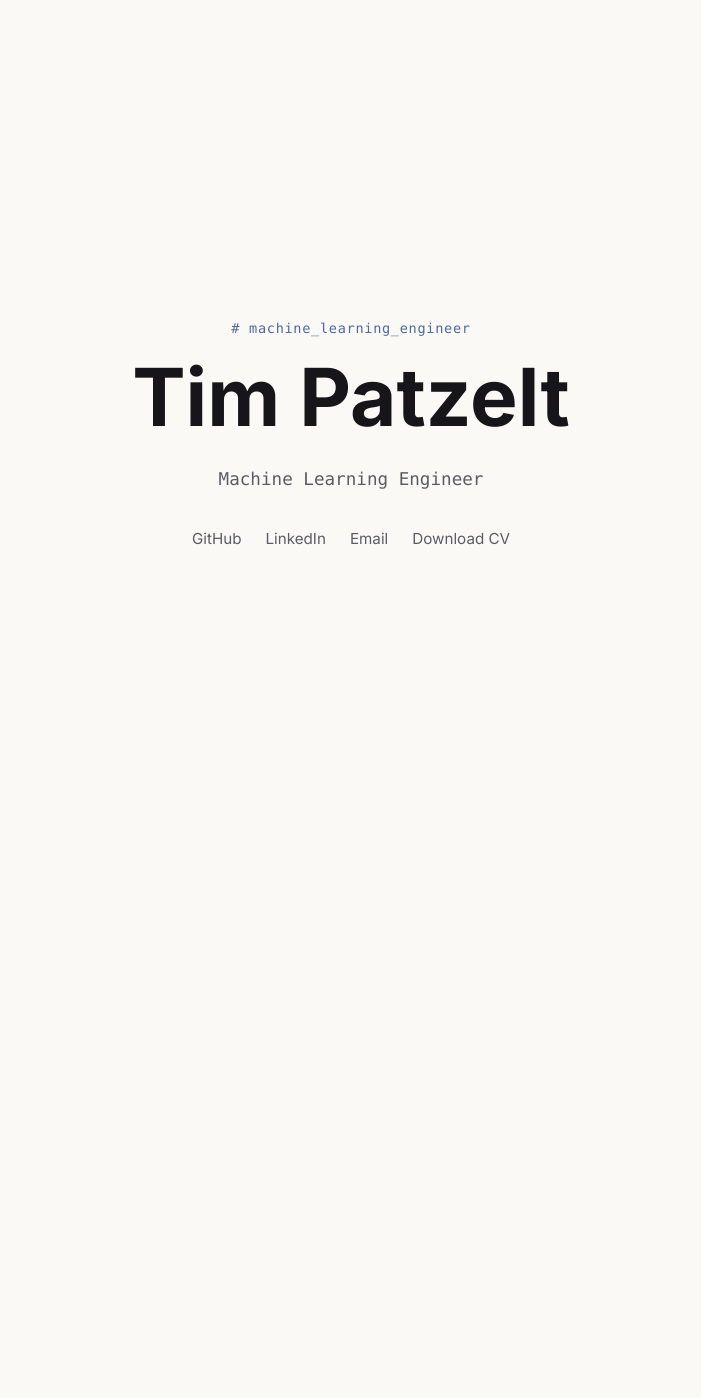
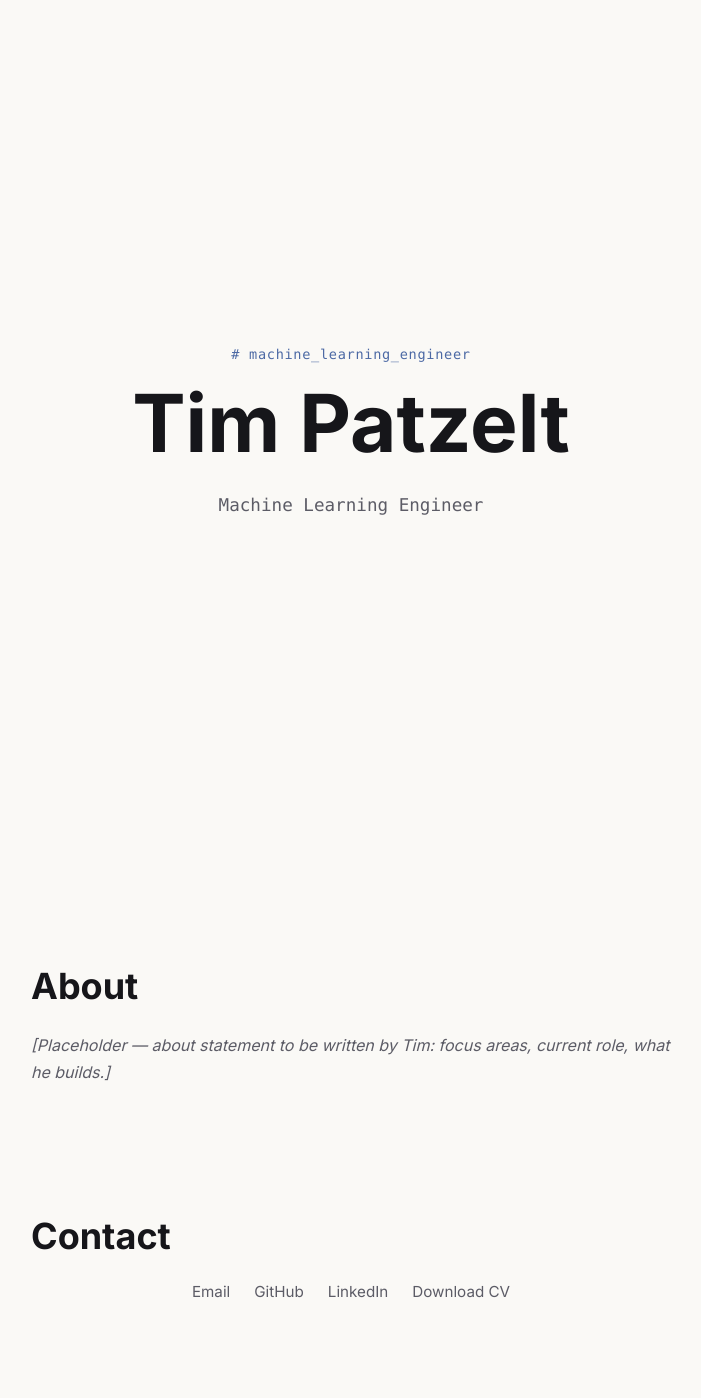
Before and after one commit to tpatzelt/tpatzelt.github.io, a Jekyll site: the page built from index.html, in a window 1280 px wide. Shown: the whole page, without its empty margins (289-990 px from the left). Built offline with Jekyll 4.4.1, drawn with Linux system fonts in a browser that asks for light colours; before the commit the page ends 900 px from its top, so only the background shows below that.

Commit message:
T-0013: Add About and Contact sections inside <main>, move social/CV links from hero to Contact

```diff
--- a/assets/css/style.css
+++ b/assets/css/style.css
@@ -137,6 +137,34 @@ body {
 }
 
 /* ============================================
+   CONTENT SECTIONS (About, Contact, ...)
+   ============================================ */
+
+.section {
+  padding: 4rem 2rem;
+}
+
+.section .narrow {
+  max-width: 640px;
+  margin: 0 auto;
+}
+
+.section h2 {
+  font-size: clamp(1.5rem, 4vw, 2.25rem);
+  font-weight: 700;
+  margin-bottom: 1.5rem;
+}
+
+.section p {
+  color: var(--text-secondary);
+  line-height: 1.7;
+}
+
+.section .placeholder {
+  font-style: italic;
+}
+
+/* ============================================
    RESPONSIVE DESIGN
    ============================================ */
 
--- a/index.html
+++ b/index.html
@@ -2,7 +2,8 @@
 layout: default
 ---
 
-<main class="hero">
+<main>
+  <section class="hero">
     <div class="container">
       <div class="content">
         <h1 class="name">
@@ -10,13 +11,26 @@ layout: default
         </h1>
 
         <p class="role">{{ site.author.typing_text }}</p>
+      </div>
+    </div>
+  </section>
 
-      <nav class="links" aria-label="Profile links">
+  <section id="about" class="section" aria-labelledby="about-title">
+    <div class="container narrow">
+      <h2 id="about-title">About</h2>
+      <p class="placeholder">[Placeholder — about statement to be written by Tim: focus areas, current role, what he builds.]</p>
+    </div>
+  </section>
+
+  <section id="contact" class="section" aria-labelledby="contact-title">
+    <div class="container narrow">
+      <h2 id="contact-title">Contact</h2>
+      <nav class="links" aria-label="Contact links">
+        <a href="mailto:{{ site.author.email }}">Email</a>
         <a href="https://github.com/{{ site.author.github }}" target="_blank" rel="noopener">GitHub</a>
         <a href="https://linkedin.com/in/{{ site.author.linkedin }}" target="_blank" rel="noopener">LinkedIn</a>
-        <a href="mailto:{{ site.author.email }}">Email</a>
         <a href="{{ '/assets/cv.pdf' | relative_url }}" download>Download CV</a>
       </nav>
     </div>
-  </div>
+  </section>
 </main>
```
Lines whose indentation alone changed are shown as unchanged.
